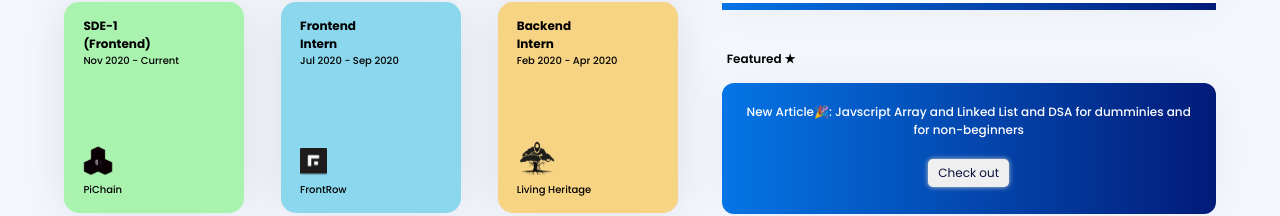
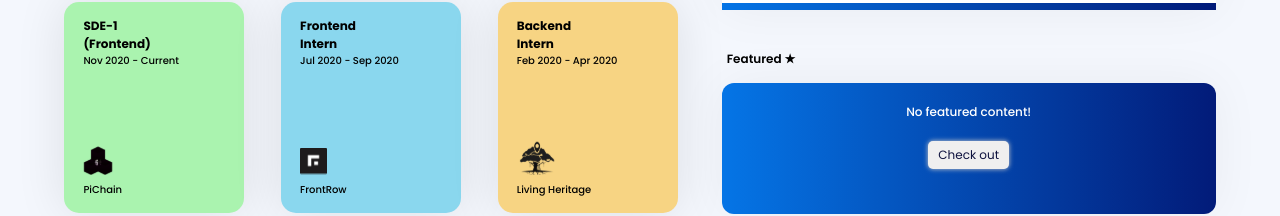
Before and after one commit to neeleshio/myfolio-webapp, a React (Create React App) app: page / in a window 1280 px wide. Shown: the part 511-727 px from the top of the page. Built offline with nearby package versions, Linux system fonts and the light colour scheme.

Commit message:
no featured

```diff
--- a/src/views/Portfolio/Components/Accomplishments/AccomplishLists.tsx
+++ b/src/views/Portfolio/Components/Accomplishments/AccomplishLists.tsx
@@ -27,12 +27,4 @@ export const accomplishLists = [
         title: "Other than coding I’m an Investor & stock market enthusiastic.",
         summary: ""
     },
-    {
-        title: "Dont stop me.",
-        summary: ""
-    },
-    {
-        title: "Somebody try to stop me.",
-        summary: ""
-    },
 ]
--- a/src/views/Portfolio/Components/Featured/Featured.tsx
+++ b/src/views/Portfolio/Components/Featured/Featured.tsx
@@ -26,7 +26,7 @@ function Featured() {
                 <h2>Featured ★</h2>
                 <div className="card-container">
                     <div className="wrapper">
-                        <h3>New Article🎉: Javscript Array and Linked List and DSA for dumminies and for non-beginners</h3>
+                        <h3>No featured content!</h3>
                         <button>Check out</button>
                     </div>
                 </div>
```
